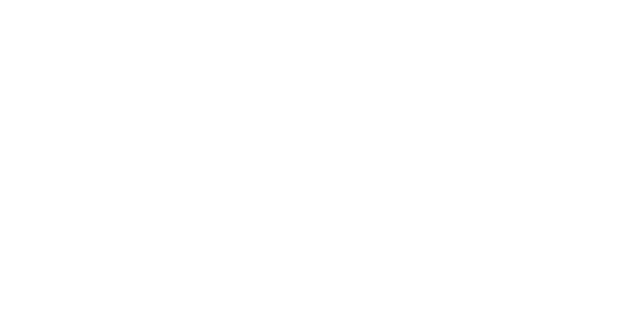
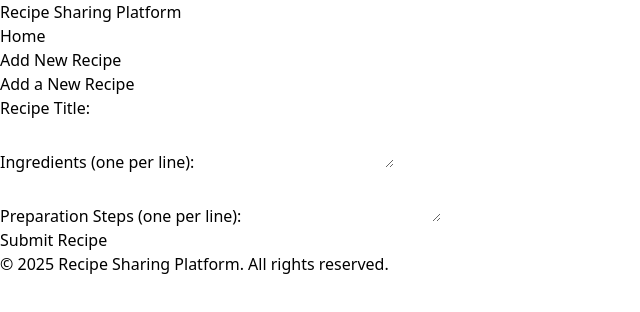
Before and after one commit to donsimon505/alx-fe-reactjs, a React (Vite) app in the folder recipe-sharing-platform/: page /add in a window 1280 px wide. Before the commit this address had no page. Shown: the top 312 px of the page, without its empty margins (0-640 px from the left). Built offline with nearby package versions, Linux system fonts and the light colour scheme.

Commit message:
Addition of Add Recipe Form

```diff
--- a/recipe-sharing-platform/src/App.jsx
+++ b/recipe-sharing-platform/src/App.jsx
@@ -1,6 +1,7 @@
 import { BrowserRouter as Router, Route, Routes } from "react-router-dom";
 import HomePage from "./components/HomePage";
 import RecipeDetail from "./components/RecipeDetail";
+import AddRecipeForm from "./components/AddRecipeForm";
 
 function App() {
   return (
@@ -8,6 +9,7 @@
       <Routes>
         <Route path="/" element={<HomePage />} />
         <Route path="/recipe/:id" element={<RecipeDetail />} />
+        <Route path="/add" element={<AddRecipeForm />} />
       </Routes>
     </Router>
   );
--- /dev/null
+++ b/recipe-sharing-platform/src/components/AddRecipeForm.jsx
@@ -0,0 +1,113 @@
+import { useState } from "react";
+import Header from "./Header";
+import Footer from "./Footer";
+
+function AddRecipeForm() {
+  const [title, setTitle] = useState("");
+  const [ingredients, setIngredients] = useState("");
+  const [steps, setSteps] = useState("");
+  const [errors, setErrors] = useState({});
+  const [submitted, setSubmitted] = useState(false);
+
+  const validateForm = () => {
+    const newErrors = {};
+
+    if (!title.trim()) {
+      newErrors.title = "Recipe title is required.";
+    }
+
+    if (!ingredients.trim()) {
+      newErrors.ingredients = "Ingredients are required.";
+    } else {
+      const items = ingredients
+        .split("\n")
+        .filter((line) => line.trim() !== "");
+      if (items.length < 2) {
+        newErrors.ingredients = "Please enter at least two ingredients.";
+      }
+    }
+
+    if (!steps.trim()) {
+      newErrors.steps = "Preparation steps are required.";
+    }
+
+    return newErrors;
+  };
+
+  const handleSubmit = (e) => {
+    e.preventDefault();
+    const validationErrors = validateForm();
+
+    if (Object.keys(validationErrors).length > 0) {
+      setErrors(validationErrors);
+      setSubmitted(false);
+    } else {
+      setErrors({});
+      setSubmitted(true);
+
+      // Example: Log the new recipe
+      console.log({
+        title,
+        ingredients: ingredients.split("\n"),
+        steps: steps.split("\n"),
+      });
+
+      // Reset form
+      setTitle("");
+      setIngredients("");
+      setSteps("");
+    }
+  };
+
+  return (
+    <>
+      <Header />
+      <main>
+        <h1>Add a New Recipe</h1>
+
+        {submitted && <p>Recipe submitted successfully!</p>}
+
+        <form onSubmit={handleSubmit}>
+          {/* Title */}
+          <div>
+            <label htmlFor="title">Recipe Title:</label>
+            <input
+              type="text"
+              id="title"
+              value={title}
+              onChange={(e) => setTitle(e.target.value)}
+            />
+            {errors.title && <p>{errors.title}</p>}
+          </div>
+
+          {/* Ingredients */}
+          <div>
+            <label htmlFor="ingredients">Ingredients (one per line):</label>
+            <textarea
+              id="ingredients"
+              value={ingredients}
+              onChange={(e) => setIngredients(e.target.value)}
+            ></textarea>
+            {errors.ingredients && <p>{errors.ingredients}</p>}
+          </div>
+
+          {/* Steps */}
+          <div>
+            <label htmlFor="steps">Preparation Steps (one per line):</label>
+            <textarea
+              id="steps"
+              value={steps}
+              onChange={(e) => setSteps(e.target.value)}
+            ></textarea>
+            {errors.steps && <p>{errors.steps}</p>}
+          </div>
+
+          <button type="submit">Submit Recipe</button>
+        </form>
+      </main>
+      <Footer />
+    </>
+  );
+}
+
+export default AddRecipeForm;
--- a/recipe-sharing-platform/src/components/Header.jsx
+++ b/recipe-sharing-platform/src/components/Header.jsx
@@ -9,6 +9,9 @@
           <li>
             <Link to="/">Home</Link>
           </li>
+          <li>
+            <Link to="/add">Add New Recipe</Link>
+          </li>
         </ul>
       </nav>
     </header>
```
